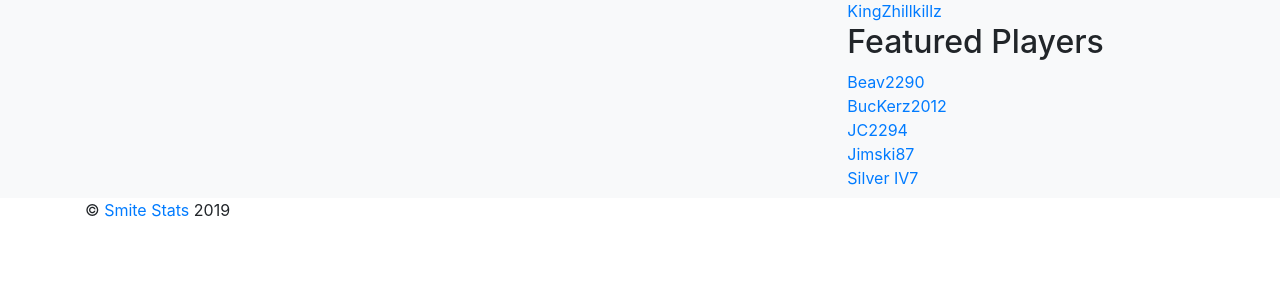
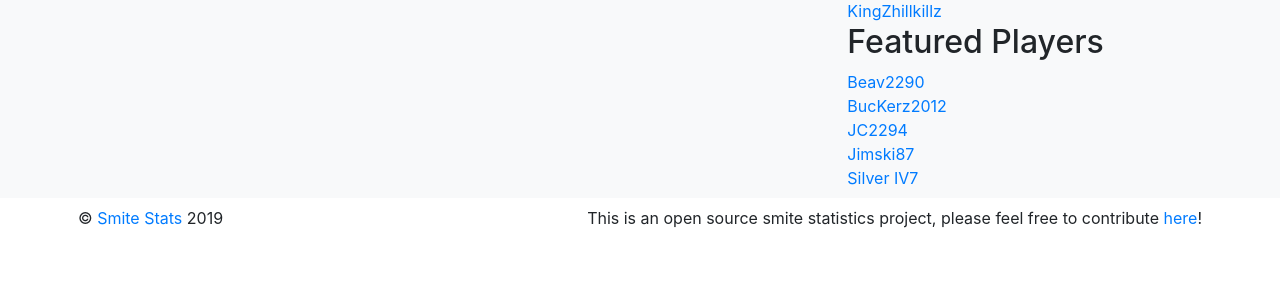
Before and after one commit to dant89/smite-stats, a Symfony app: template templates/index/index.html.twig in a window 1280 px wide. Shown: the part 355-655 px from the top of the page. Run offline with Twig, Linux system fonts and the light colour scheme; the template is opened without the code that fills it, so the values that code supplies are empty; style sheets or scripts are compiled from the project's sources; some libraries are stand-ins or nearby versions.

Commit message:
Add open source notice

```diff
--- a/templates/footer.html.twig
+++ b/templates/footer.html.twig
@@ -1,5 +1,6 @@
 <footer>
-    <div class="container">
+    <div class="container p-2">
         &copy; <a href="https://smitestats.com">Smite Stats</a> {{ "now"|date("Y") }}
+        <p class="float-right">This is an open source smite statistics project, please feel free to contribute <a href="https://github.com/dant89/smite-stats" rel="nofollow" target="_blank">here</a>!</p>
     </div>
 </footer>
```
